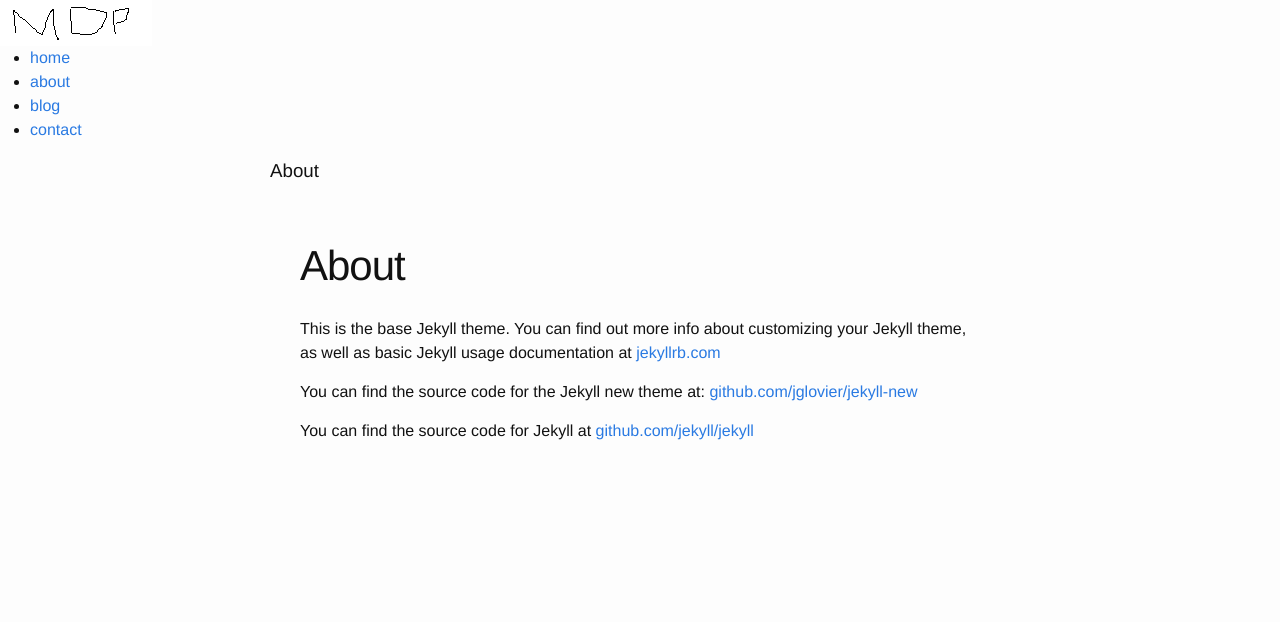
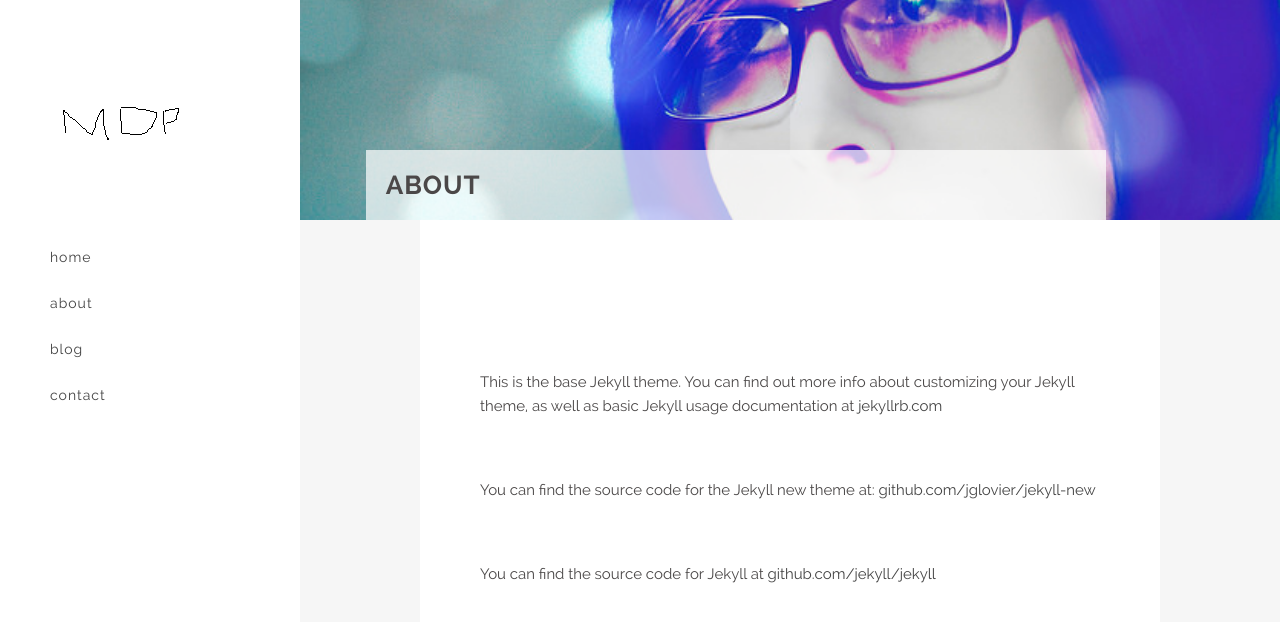
Before and after one commit to morningdawnphotography/morningdawnphotography.github.io, a Jekyll site: the page built from about.md, in a window 1280 px wide. Shown: the top 622 px of the page. Built offline with Jekyll 4.4.1, drawn with Linux system fonts in a browser that asks for light colours.

Commit message:
Fixed footer

```diff
--- a/_includes/footer.html
+++ b/_includes/footer.html
@@ -3,7 +3,6 @@
 	</section><!-- end main -->
 
 </body>
-   	<script type="text/javascript" src="/js/jquery.js"></script>
 	<script type="text/javascript" src="/js/main.js"></script>
-	<link rel="stylesheet" type="text/css" href="/css/all.css">
+	<link rel="stylesheet" type="text/css" href="/all.css">
 </html>
```
